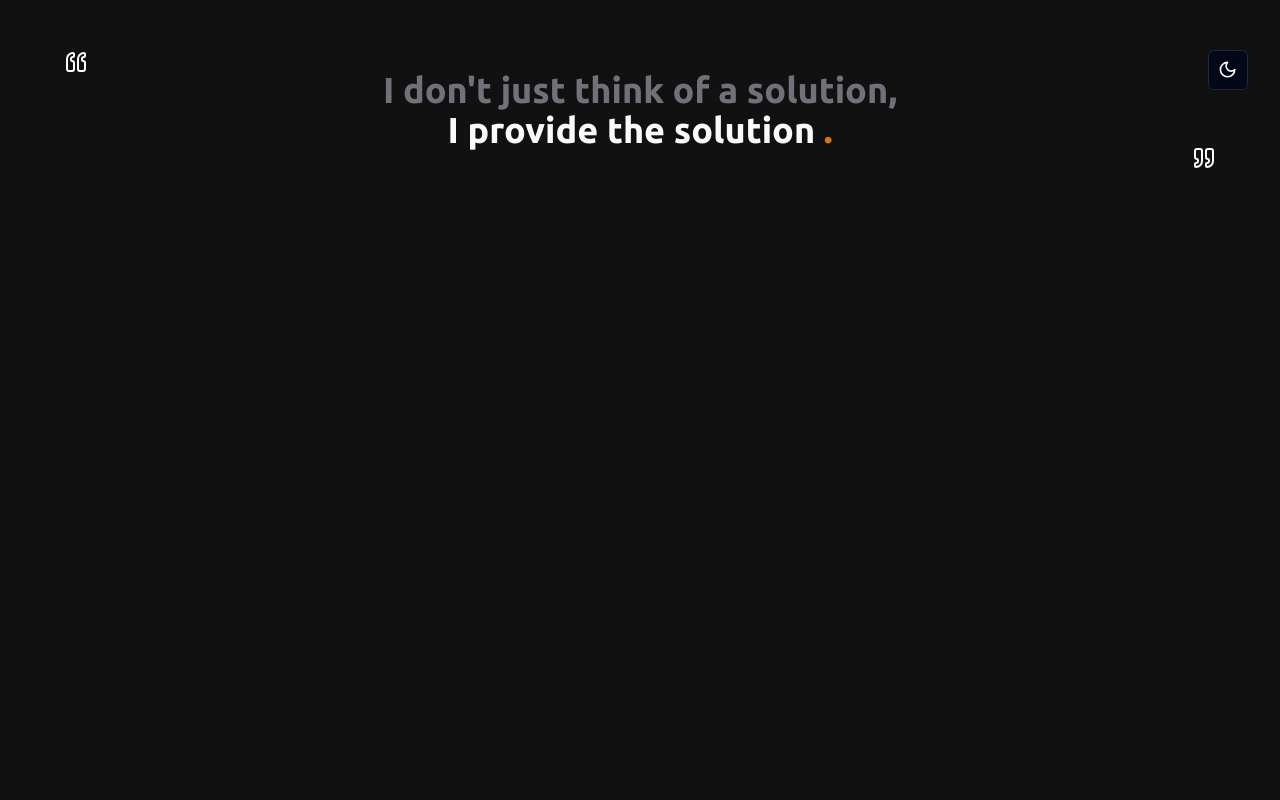
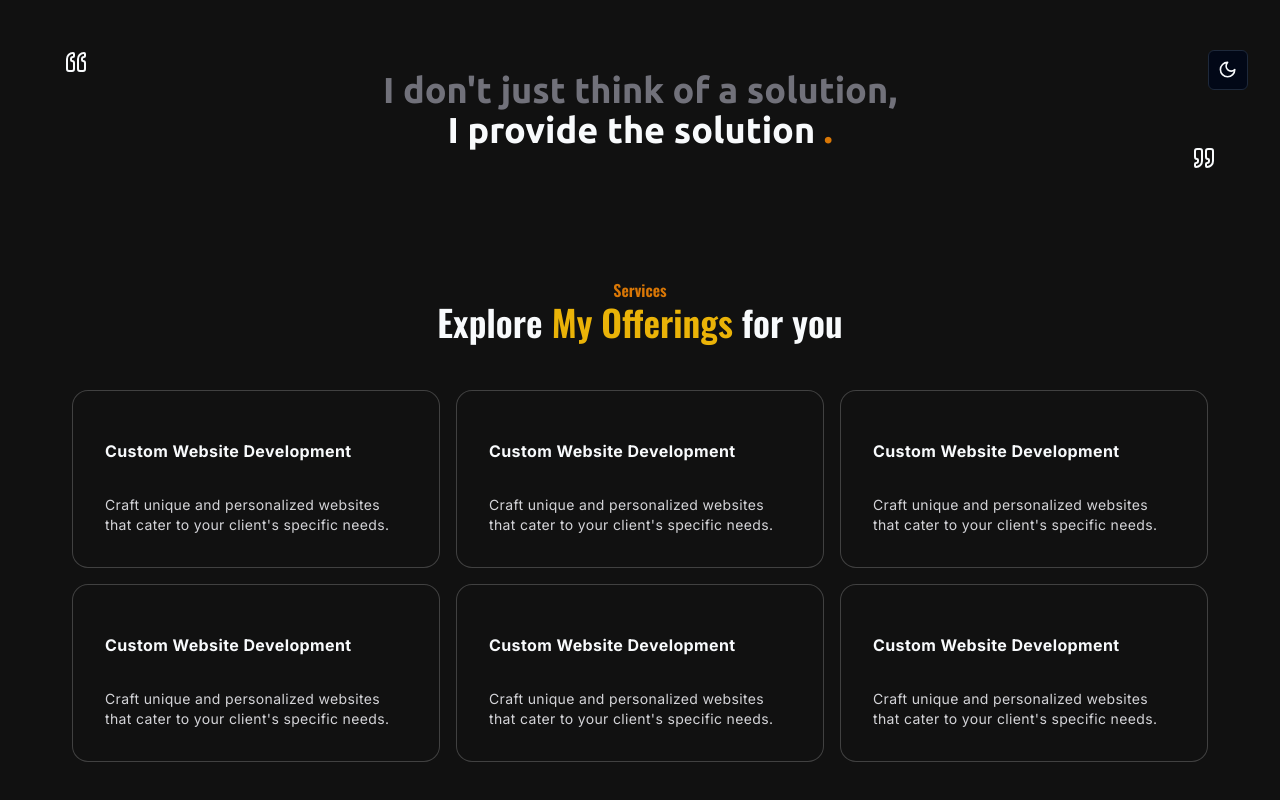
Before and after one commit to Balick/glorious-portfolio, a Next.js app: page / in a window 1280 px wide. Shown: the part 702-1502 px from the top of the page. Before the commit the page ends 980 px from the top, so only its background shows below. Built offline with nearby package versions, Linux system fonts and the light colour scheme.

Commit message:
build services section

```diff
--- a/app/layout.tsx
+++ b/app/layout.tsx
@@ -16,8 +16,10 @@ export default function RootLayout({
   children: React.ReactNode;
 }>) {
   return (
-    <html lang="en">
-      <body className={`${inter.className} antialiased overflow-x-hidden dark:bg-cool-black relative`}>
+    <html lang="en" className="scroll-smooth">
+      <body
+        className={`${inter.className} antialiased overflow-x-hidden dark:bg-cool-black relative`}
+      >
         <ThemeProvider
           attribute="class"
           defaultTheme="dark"
--- a/app/page.tsx
+++ b/app/page.tsx
@@ -1,5 +1,6 @@
 import Citation from "@/components/citation-section";
 import HeroSection from "@/components/hero-section";
+import Services from "@/components/services";
 import { FloatingNav } from "@/components/ui/floating-navbar";
 import { Meteors } from "@/components/ui/meteors";
 import { navItems } from "@/data";
@@ -11,6 +12,7 @@ export default function Home() {
       <FloatingNav navItems={navItems} />
       <HeroSection />
       <Citation />
+      <Services />
     </main>
   );
 }
--- /dev/null
+++ b/components/services.tsx
@@ -0,0 +1,19 @@
+import { oswald } from "@/data/constants/fonts";
+import { services } from "@/data/index";
+import { HoverEffect } from "./ui/card-hover-effect";
+
+export default function Services() {
+  return (
+    <section className="pb-32" id="services">
+      <h1
+        className={`${oswald.className} font-semibold text-2xl md:text-4xl flex flex-col text-center`}
+      >
+        <span className="text-base text-amber-600">Services</span>
+        <span>
+          Explore <span className="text-yellow-500">My Offerings</span> for you
+        </span>
+      </h1>
+      <HoverEffect items={services} />
+    </section>
+  );
+}
--- /dev/null
+++ b/components/ui/card-hover-effect.tsx
@@ -0,0 +1,112 @@
+"use client";
+
+import { cn } from "@/lib/utils";
+import { AnimatePresence, motion } from "framer-motion";
+import Link from "next/link";
+import { useState } from "react";
+
+export const HoverEffect = ({
+  items,
+  className,
+}: {
+  items: {
+    title: string;
+    description: string;
+  }[];
+  className?: string;
+}) => {
+  let [hoveredIndex, setHoveredIndex] = useState<number | null>(null);
+
+  return (
+    <div
+      className={cn(
+        "grid grid-cols-1 md:grid-cols-2  lg:grid-cols-3  py-10",
+        className
+      )}
+    >
+      {items.map((item, idx) => (
+        <div
+          //href={item?.link}
+          key={item?.title}
+          className="relative group  block p-2 h-full w-full"
+          onMouseEnter={() => setHoveredIndex(idx)}
+          onMouseLeave={() => setHoveredIndex(null)}
+        >
+          <AnimatePresence>
+            {hoveredIndex === idx && (
+              <motion.span
+                className="absolute inset-0 h-full w-full bg-amber-600 dark:bg-yellow-500 block rounded-3xl"
+                layoutId="hoverBackground"
+                initial={{ opacity: 0 }}
+                animate={{
+                  opacity: 1,
+                  transition: { duration: 0.15 },
+                }}
+                exit={{
+                  opacity: 0,
+                  transition: { duration: 0.15, delay: 0.2 },
+                }}
+              />
+            )}
+          </AnimatePresence>
+          <Card>
+            <CardTitle>{item.title}</CardTitle>
+            <CardDescription>{item.description}</CardDescription>
+          </Card>
+        </div>
+      ))}
+    </div>
+  );
+};
+
+export const Card = ({
+  className,
+  children,
+}: {
+  className?: string;
+  children: React.ReactNode;
+}) => {
+  return (
+    <div
+      className={cn(
+        "rounded-2xl h-full w-full p-4 overflow-hidden bg-white dark:bg-cool-black border border-transparent border-black group-hover:border-slate-700 dark:border-white/[0.2] dark:group-hover:border-slate-700 relative z-20",
+        className
+      )}
+    >
+      <div className="relative z-50">
+        <div className="p-4">{children}</div>
+      </div>
+    </div>
+  );
+};
+export const CardTitle = ({
+  className,
+  children,
+}: {
+  className?: string;
+  children: React.ReactNode;
+}) => {
+  return (
+    <h4 className={cn("font-bold tracking-wide mt-4", className)}>
+      {children}
+    </h4>
+  );
+};
+export const CardDescription = ({
+  className,
+  children,
+}: {
+  className?: string;
+  children: React.ReactNode;
+}) => {
+  return (
+    <p
+      className={cn(
+        "mt-8 dark:text-zinc-300 tracking-wide leading-relaxed text-sm",
+        className
+      )}
+    >
+      {children}
+    </p>
+  );
+};
--- /dev/null
+++ b/components/ui/moving-border.tsx
@@ -0,0 +1,141 @@
+"use client";
+
+import React from "react";
+import {
+  motion,
+  useAnimationFrame,
+  useMotionTemplate,
+  useMotionValue,
+  useTransform,
+} from "framer-motion";
+import { useRef } from "react";
+import { cn } from "@/lib/utils";
+
+export function ContainerBorder({
+  borderRadius = "1.75rem",
+  children,
+  as: Component = "button",
+  containerClassName,
+  borderClassName,
+  duration,
+  className,
+  ...otherProps
+}: {
+  borderRadius?: string;
+  children: React.ReactNode;
+  as?: any;
+  containerClassName?: string;
+  borderClassName?: string;
+  duration?: number;
+  className?: string;
+  [key: string]: any;
+}) {
+  return (
+    <Component
+      className={cn(
+        // remove h-16 w-40, add  md:col-span-2
+        "bg-transparent relative text-xl p-[1px] overflow-hidden md:col-span-2 md:row-span-1",
+        containerClassName
+      )}
+      style={{
+        borderRadius: borderRadius,
+      }}
+      {...otherProps}
+    >
+      <div
+        className="absolute inset-0 rounde-[1.75rem]"
+        style={{ borderRadius: `calc(${borderRadius} * 0.96)` }}
+      >
+        <MovingBorder duration={duration} rx="30%" ry="30%">
+          <div
+            className={cn(
+              "h-20 w-20 opacity-[0.8] bg-[radial-gradient(#CBACF9_40%,transparent_60%)]",
+              borderClassName
+            )}
+          />
+        </MovingBorder>
+      </div>
+
+      <div
+        className={cn(
+          "relative bg-slate-900/[0.] border border-slate-800 backdrop-blur-xl text-white flex items-center justify-center w-full h-full text-sm antialiased",
+          className
+        )}
+        style={{
+          borderRadius: `calc(${borderRadius} * 0.96)`,
+        }}
+      >
+        {children}
+      </div>
+    </Component>
+  );
+}
+
+export const MovingBorder = ({
+  children,
+  duration = 2000,
+  rx,
+  ry,
+  ...otherProps
+}: {
+  children: React.ReactNode;
+  duration?: number;
+  rx?: string;
+  ry?: string;
+  [key: string]: any;
+}) => {
+  const pathRef = useRef<any>();
+  const progress = useMotionValue<number>(0);
+
+  useAnimationFrame((time) => {
+    const length = pathRef.current?.getTotalLength();
+    if (length) {
+      const pxPerMillisecond = length / duration;
+      progress.set((time * pxPerMillisecond) % length);
+    }
+  });
+
+  const x = useTransform(
+    progress,
+    (val) => pathRef.current?.getPointAtLength(val).x
+  );
+  const y = useTransform(
+    progress,
+    (val) => pathRef.current?.getPointAtLength(val).y
+  );
+
+  const transform = useMotionTemplate`translateX(${x}px) translateY(${y}px) translateX(-50%) translateY(-50%)`;
+
+  return (
+    <>
+      <svg
+        xmlns="http://www.w3.org/2000/svg"
+        preserveAspectRatio="none"
+        className="absolute h-full w-full"
+        width="100%"
+        height="100%"
+        {...otherProps}
+      >
+        <rect
+          fill="none"
+          width="100%"
+          height="100%"
+          rx={rx}
+          ry={ry}
+          ref={pathRef}
+        />
+      </svg>
+      <motion.div
+        style={{
+          position: "absolute",
+          top: 0,
+          left: 0,
+          display: "inline-block",
+          transform,
+        }}
+      >
+        {children}
+      </motion.div>
+    </>
+  );
+};
--- a/data/index.ts
+++ b/data/index.ts
@@ -4,3 +4,42 @@ export const navItems = [
   { name: "Services", link: "#services" },
   { name: "Contact", link: "#contact" },
 ];
+
+export const services = [
+  {
+    image: "/",
+    title: "Custom Website Development",
+    description:
+      "Craft unique and personalized websites that cater to your client's specific needs.",
+  },
+  {
+    image: "/",
+    title: "Custom Website Development",
+    description:
+      "Craft unique and personalized websites that cater to your client's specific needs.",
+  },
+  {
+    image: "/",
+    title: "Custom Website Development",
+    description:
+      "Craft unique and personalized websites that cater to your client's specific needs.",
+  },
+  {
+    image: "/",
+    title: "Custom Website Development",
+    description:
+      "Craft unique and personalized websites that cater to your client's specific needs.",
+  },
+  {
+    image: "/",
+    title: "Custom Website Development",
+    description:
+      "Craft unique and personalized websites that cater to your client's specific needs.",
+  },
+  {
+    image: "/",
+    title: "Custom Website Development",
+    description:
+      "Craft unique and personalized websites that cater to your client's specific needs.",
+  },
+];
```
